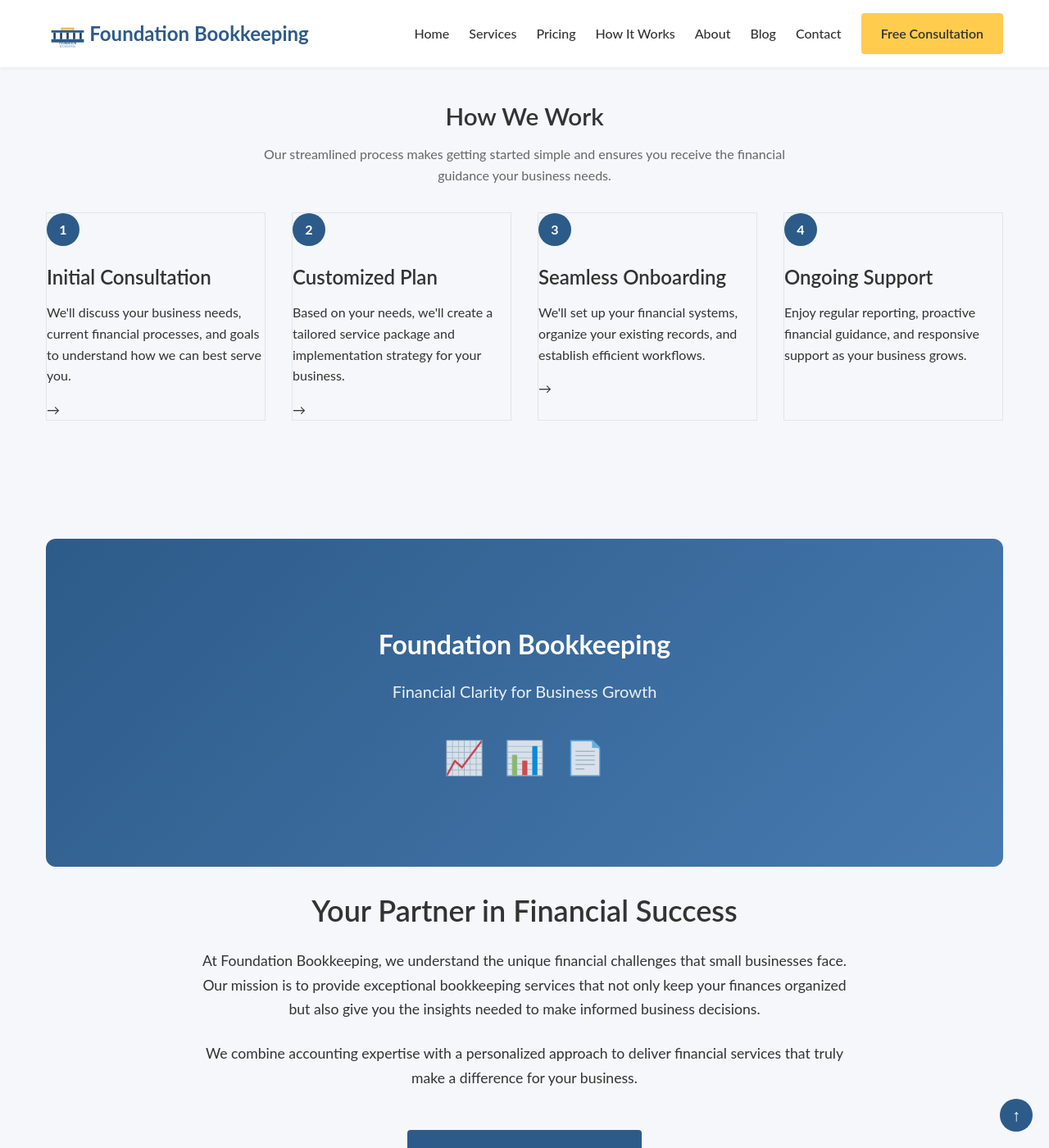
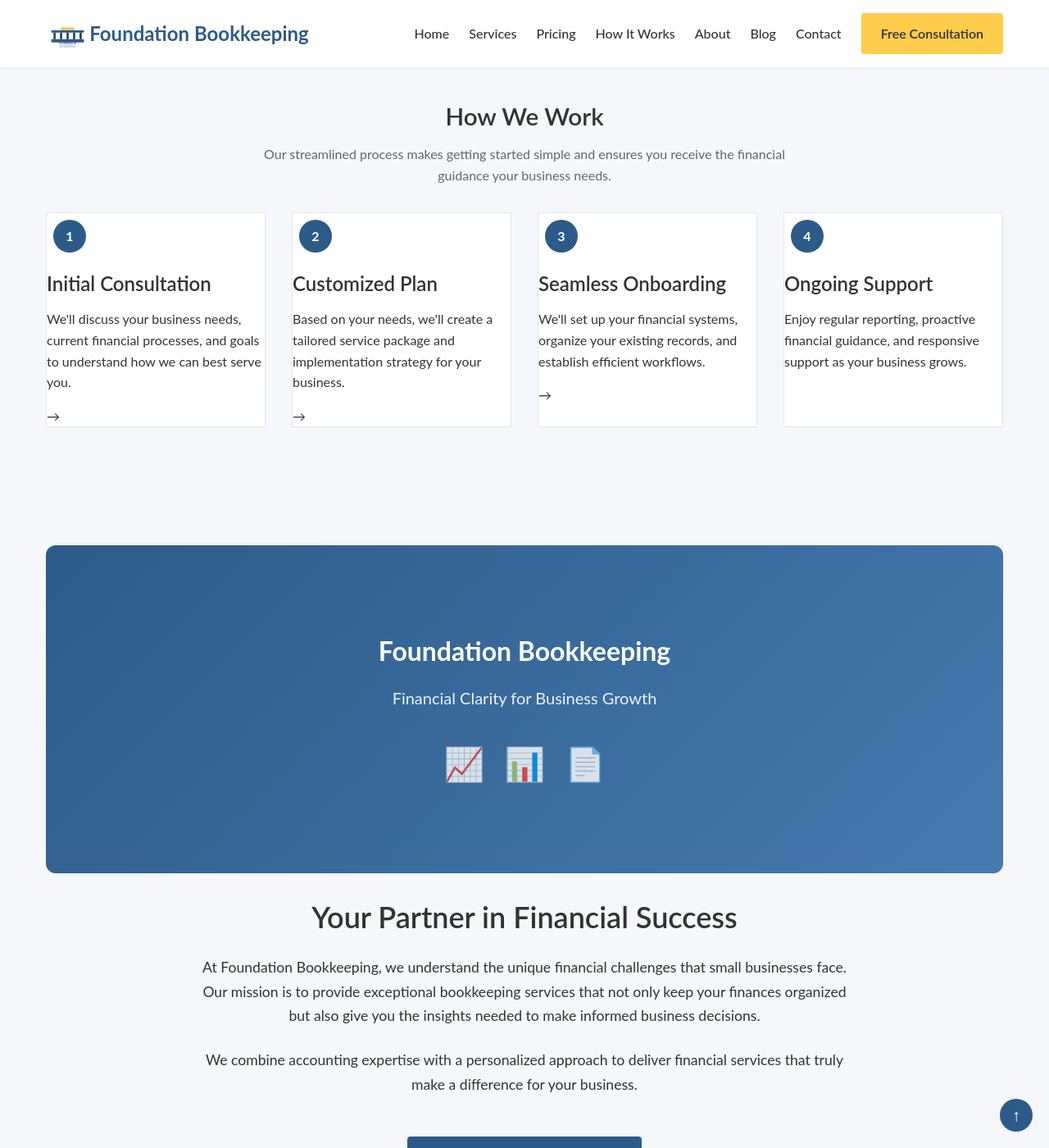
Before and after one commit to jcampbell9724/jcampbell-bookkeeping, a Jekyll site: the page built from index.html, in a window 1280 px wide and 1400 px high, scrolled down 1212 px. Shown: the whole window at 82% size. Built offline with Jekyll 4.4.1, drawn with Linux system fonts in a browser that asks for light colours.

Commit message:
cleaned cards

```diff
--- a/css/styles.css
+++ b/css/styles.css
@@ -592,6 +592,7 @@ footer {
 /* Card Variations */
 .card-bordered {
     border: 1px solid var(--border-color);
+    background-color: var(--card-bg);
 }
 
 .card-elevated {
@@ -1304,6 +1305,8 @@ input:checked + .slider:before {
     justify-content: center;
     font-weight: bold;
     margin-bottom: var(--space-md);
+    margin-left: var(--space-xs);
+    margin-top: var(--space-xs);
 }
 
 .process-step h3 {
```
